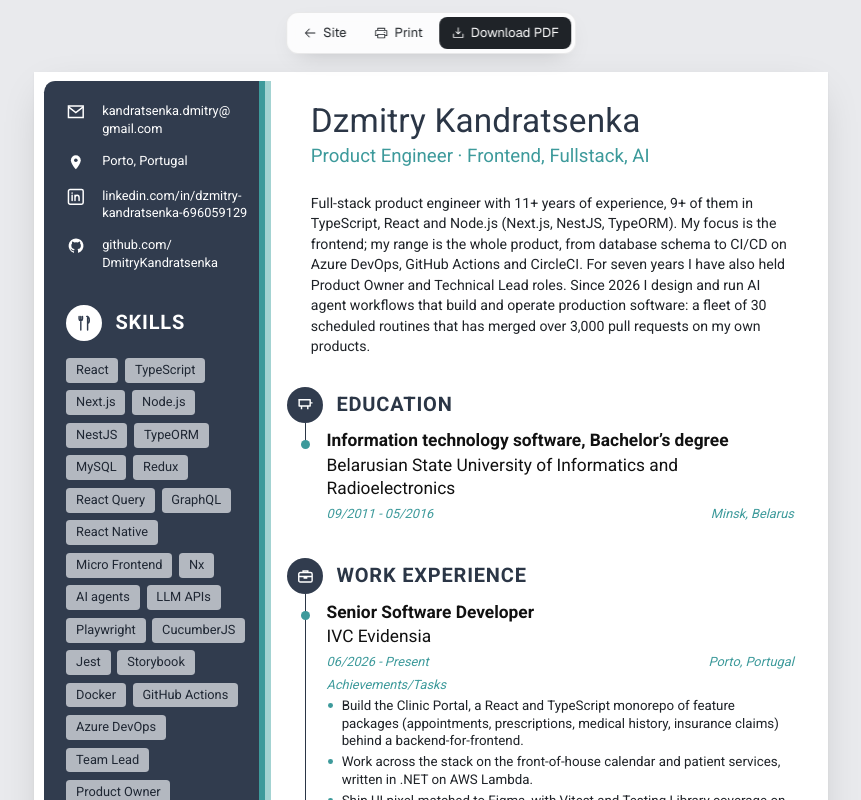
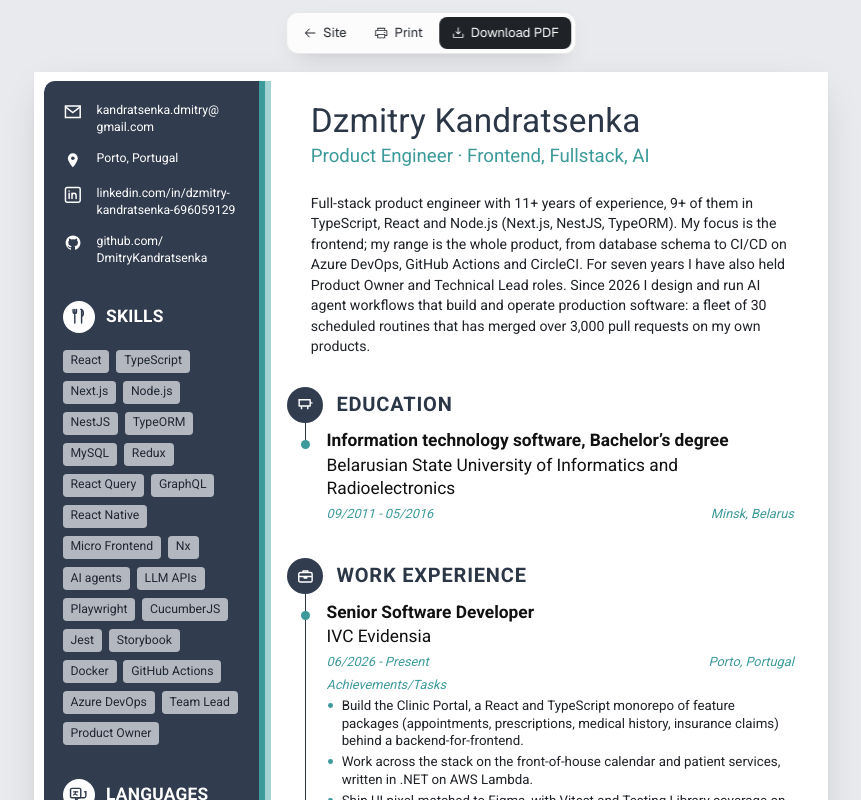
Before and after one commit to DmitryKandratsenka/DmitryKandratsenka.github.io, a Next.js app: page /cv in a window 1280 px wide. Shown: the top 800 px of the page, without its empty margins (209-1070 px from the left). Built offline with nearby package versions, Linux system fonts and the light colour scheme; no server answers.

Commit message:
CV: equal left and right space inside the sidebar
5mm on both sides of the slate panel, measured, so headings no longer
run into the teal stripe. Sidebar type trimmed slightly to keep the CV
at three pages.

```diff
--- a/src/app/cv/cv.css
+++ b/src/app/cv/cv.css
@@ -68,7 +68,7 @@
 .cv-side {
   position: relative;
   z-index: 1;
-  padding: 8mm 5mm 8mm calc(var(--rail-l) + 6mm);
+  padding: 8mm calc(2 * var(--stripe) + 5mm) 8mm calc(var(--rail-l) + 5mm);
   color: #fff;
 }
 .cv-contact {
@@ -81,9 +81,9 @@
 .cv-contact li {
   display: grid;
   grid-template-columns: 6mm 1fr;
-  gap: 3.5mm;
+  gap: 3mm;
   align-items: start;
-  font-size: 9.6pt;
+  font-size: 9.2pt;
   line-height: 1.35;
   overflow-wrap: break-word;
 }
@@ -101,21 +101,21 @@
 .cv-shead {
   display: flex;
   align-items: center;
-  gap: 3.5mm;
+  gap: 3mm;
   margin: 0 0 4.5mm;
 }
 .cv-shead h2 {
   margin: 0;
-  font-size: 15pt;
+  font-size: 13pt;
   font-weight: 700;
-  letter-spacing: 0.04em;
+  letter-spacing: 0.015em;
   text-transform: uppercase;
 }
 .cv-badge-light {
   display: grid;
   place-items: center;
-  width: 9.5mm;
-  height: 9.5mm;
+  width: 8.5mm;
+  height: 8.5mm;
   border-radius: 50%;
   background: #fff;
   color: var(--cv-slate);
@@ -138,8 +138,8 @@
   background: var(--cv-chip);
   color: #1f2733;
   border-radius: 1mm;
-  padding: 1.1mm 2.6mm;
-  font-size: 9.6pt;
+  padding: 1mm 2.1mm;
+  font-size: 9.2pt;
   line-height: 1.3;
 }
 .cv-chips-outline li {
@@ -174,9 +174,6 @@
   padding-top: 0;
 }
 /* Longer headings here; one size down so they stay on one line. */
-.cv-side-sec .cv-shead h2 {
-  font-size: 13pt;
-}
 .cv-stats {
   margin: 0;
   display: grid;
```
Also changed, not shown: 1 other file (tests, documents, lock files or other folders).
